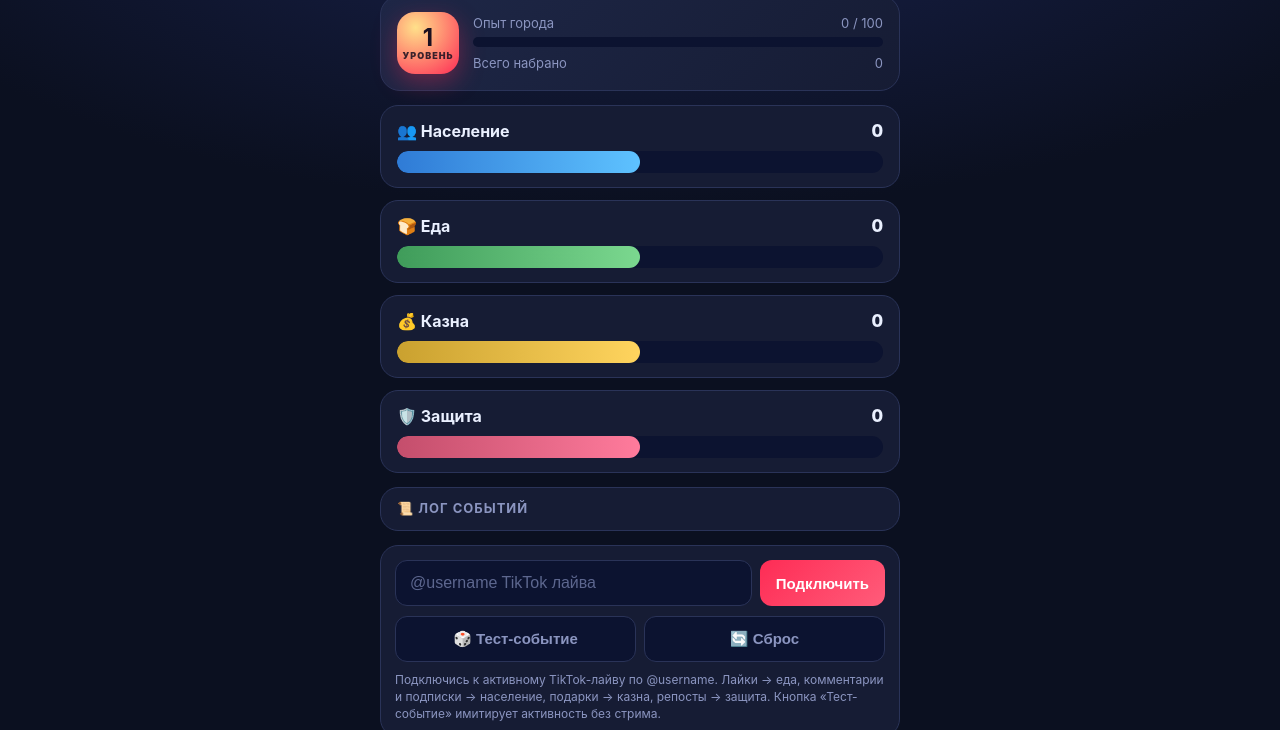
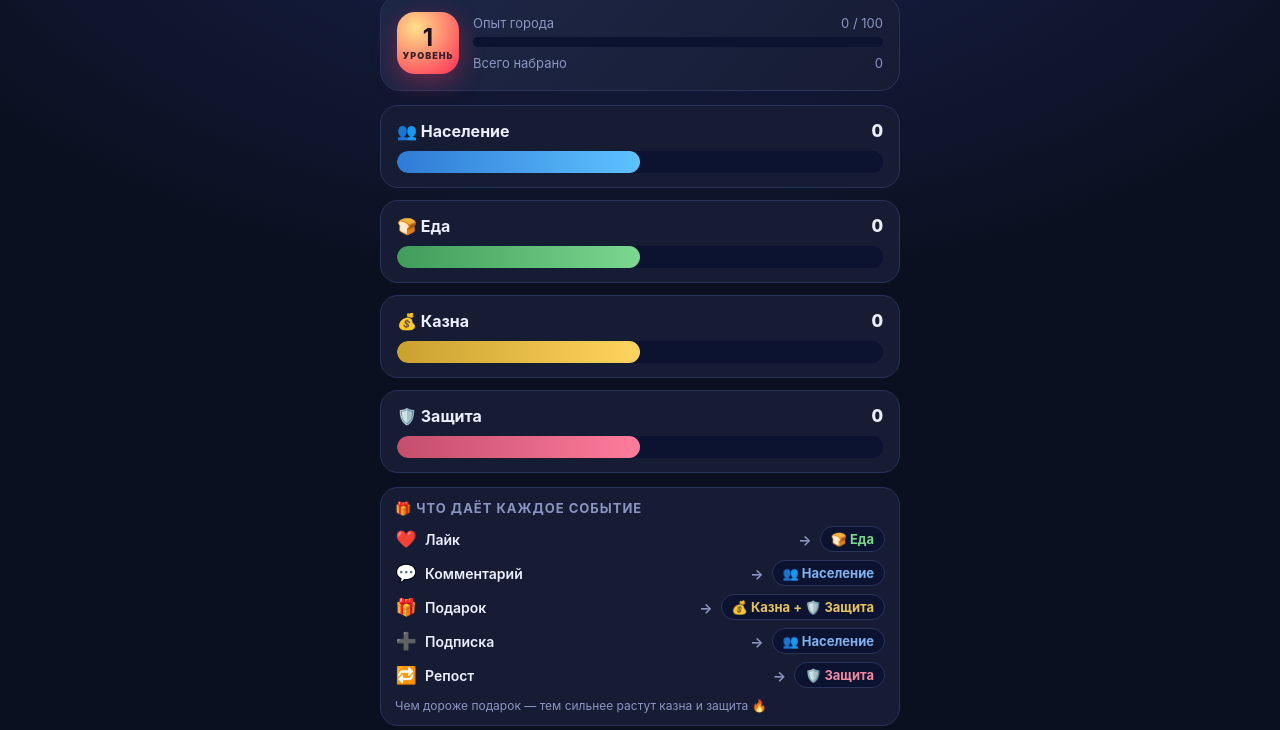
Before and after one commit to mrslava777/tiktok-city, a website: page public/index.html in a window 1280 px wide. Shown: the part 69-799 px from the top of the page. Drawn offline with nearby package versions, Linux system fonts and the light colour scheme; no server answers.

Commit message:
UI: add event-to-resource legend between bars and event log

```diff
--- a/public/index.html
+++ b/public/index.html
@@ -59,6 +59,19 @@
   .bar.low .track{box-shadow:0 0 0 2px rgba(255,80,80,.5) inset; animation:pulse 1.1s infinite;}
   @keyframes pulse{50%{box-shadow:0 0 0 2px rgba(255,80,80,1) inset;}}
 
+  .legend-card{background:var(--card); border:1px solid var(--line); border-radius:18px; padding:12px 14px 10px; margin-bottom:14px;}
+  .legend-card h3{margin:0 0 10px; font-size:13px; color:var(--muted); text-transform:uppercase; letter-spacing:1px;}
+  .legend{list-style:none; margin:0; padding:0; display:flex; flex-direction:column; gap:8px;}
+  .legend li{display:flex; align-items:center; gap:8px; font-size:14px;}
+  .legend .lg-ico{flex:0 0 auto; font-size:17px; width:22px; text-align:center;}
+  .legend .lg-name{flex:1; min-width:0; color:var(--text); font-weight:600;}
+  .legend .lg-arr{flex:0 0 auto; color:var(--muted); font-weight:700;}
+  .legend .lg-res{flex:0 0 auto; font-weight:700; font-size:13px; padding:4px 10px; border-radius:999px; background:#0c1330; border:1px solid var(--line);}
+  .legend .lg-res.pop{color:#7fb3f0;}
+  .legend .lg-res.food{color:#7bd88f;}
+  .legend .lg-res.tre{color:#e6c45a;}
+  .legend .lg-res.def{color:#f08aa3;}
+  .legend-note{margin-top:10px; font-size:12px; color:var(--muted); line-height:1.4;}
   .log-card{background:var(--card); border:1px solid var(--line); border-radius:18px; padding:12px 6px 6px; margin-bottom:14px;}
   .log-card h3{margin:0 10px 8px; font-size:13px; color:var(--muted); text-transform:uppercase; letter-spacing:1px;}
   #log{list-style:none; margin:0; padding:0 6px; max-height:34vh; overflow-y:auto;}
@@ -117,6 +130,18 @@
       <div class="head"><div class="name">🛡️ Защита</div><div class="val">0</div></div>
       <div class="track"><div class="fill def"></div></div>
     </div>
+  </div>
+
+  <div class="legend-card">
+    <h3>🎁 Что даёт каждое событие</h3>
+    <ul class="legend">
+      <li><span class="lg-ico">❤️</span><span class="lg-name">Лайк</span><span class="lg-arr">→</span><span class="lg-res food">🍞 Еда</span></li>
+      <li><span class="lg-ico">💬</span><span class="lg-name">Комментарий</span><span class="lg-arr">→</span><span class="lg-res pop">👥 Население</span></li>
+      <li><span class="lg-ico">🎁</span><span class="lg-name">Подарок</span><span class="lg-arr">→</span><span class="lg-res tre">💰 Казна + 🛡️ Защита</span></li>
+      <li><span class="lg-ico">➕</span><span class="lg-name">Подписка</span><span class="lg-arr">→</span><span class="lg-res pop">👥 Население</span></li>
+      <li><span class="lg-ico">🔁</span><span class="lg-name">Репост</span><span class="lg-arr">→</span><span class="lg-res def">🛡️ Защита</span></li>
+    </ul>
+    <div class="legend-note">Чем дороже подарок — тем сильнее растут казна и защита 🔥</div>
   </div>
 
   <div class="log-card">
```
